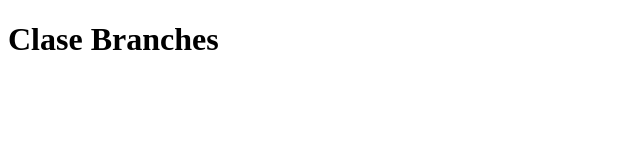
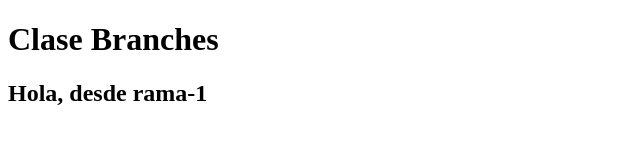
Before and after one commit to franvale581/clase-branches, a plain HTML site: page index.html in a window 1280 px wide. Shown: the whole page, without its empty margins (0-640 px from the left). Drawn offline with Linux system fonts and the light colour scheme.

Commit message:
rama-1-h2

```diff
--- a/index.html
+++ b/index.html
@@ -1,12 +1,18 @@
 <!DOCTYPE html>
 <html lang="en">
+
 <head>
     <meta charset="UTF-8">
     <meta http-equiv="X-UA-Compatible" content="IE=edge">
     <meta name="viewport" content="width=device-width, initial-scale=1.0">
     <title>Branches Git</title>
 </head>
+
 <body>
+    <!--comando "git checkout" y el nombre de la rama puedo cambiar de branch, para confirmar a donde estoy situado utilizar git branch, el cual puede usarse para crear una rama pro ejemplo "git branch rama"-->
     <h1>Clase Branches</h1>
+    <!--para borrar una branch utilizar comando "git branch -d y el nombre de la rama"-->
+    <h2>Hola, desde rama-1</h2>
 </body>
+
 </html>
```
